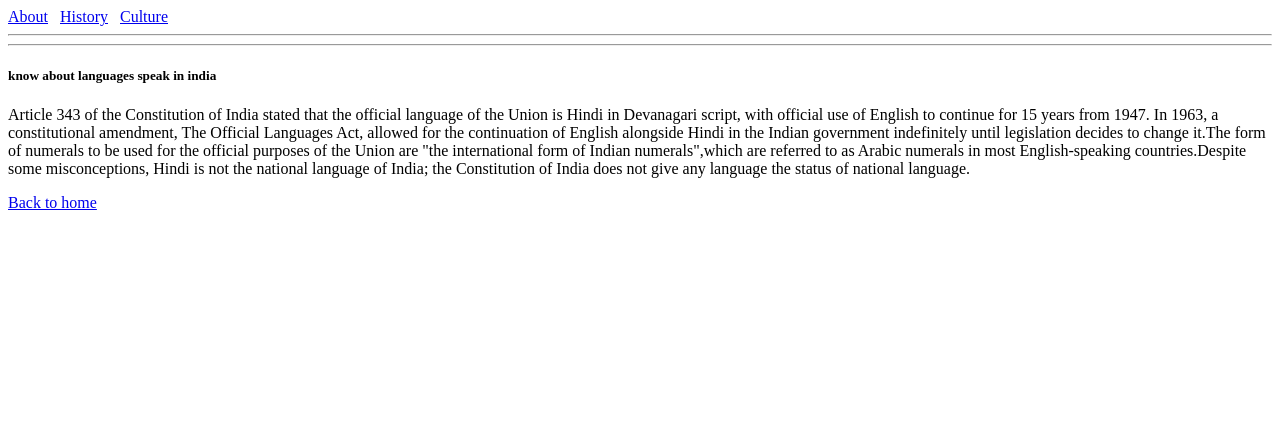
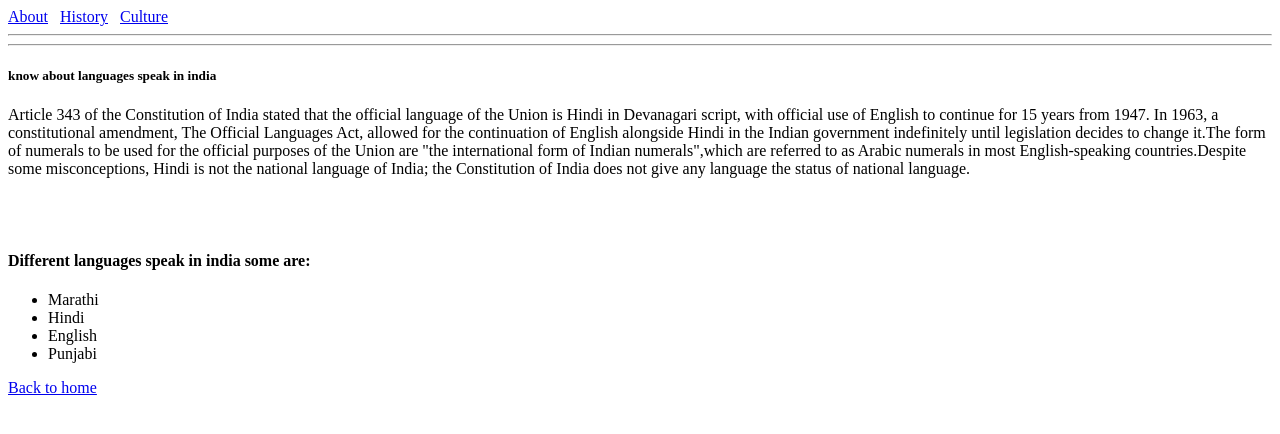
Before and after one commit to akashholam02/country, a plain HTML site: page language.html in a window 1280 px wide. Drawn offline with Linux system fonts and the light colour scheme.

Commit message:
Some Types of language

```diff
--- a/language.html
+++ b/language.html
@@ -15,7 +15,15 @@
            <h5>know about languages speak in india </h5>
            <p>
             Article 343 of the Constitution of India stated that the official language of the Union is Hindi in Devanagari script, with official use of English to continue for 15 years from 1947. In 1963, a constitutional amendment, The Official Languages Act, allowed for the continuation of English alongside Hindi in the Indian government indefinitely until legislation decides to change it.The form of numerals to be used for the official purposes of the Union are "the international form of Indian numerals",which are referred to as Arabic numerals in most English-speaking countries.Despite some misconceptions, Hindi is not the national language of India; the Constitution of India does not give any language the status of national language.
-           </p>
+           </p><br><br>
+           <h4>Different languages speak in india some are:</h4>
+           <ul type="disc">
+            <li>Marathi</li>
+            <li>Hindi</li>
+            <li>English</li>
+            <li>Punjabi</li>
+          </ul>
+
            <a href="index.html">Back to home</a>&nbsp;&nbsp;
     </body>
 </html>
```
